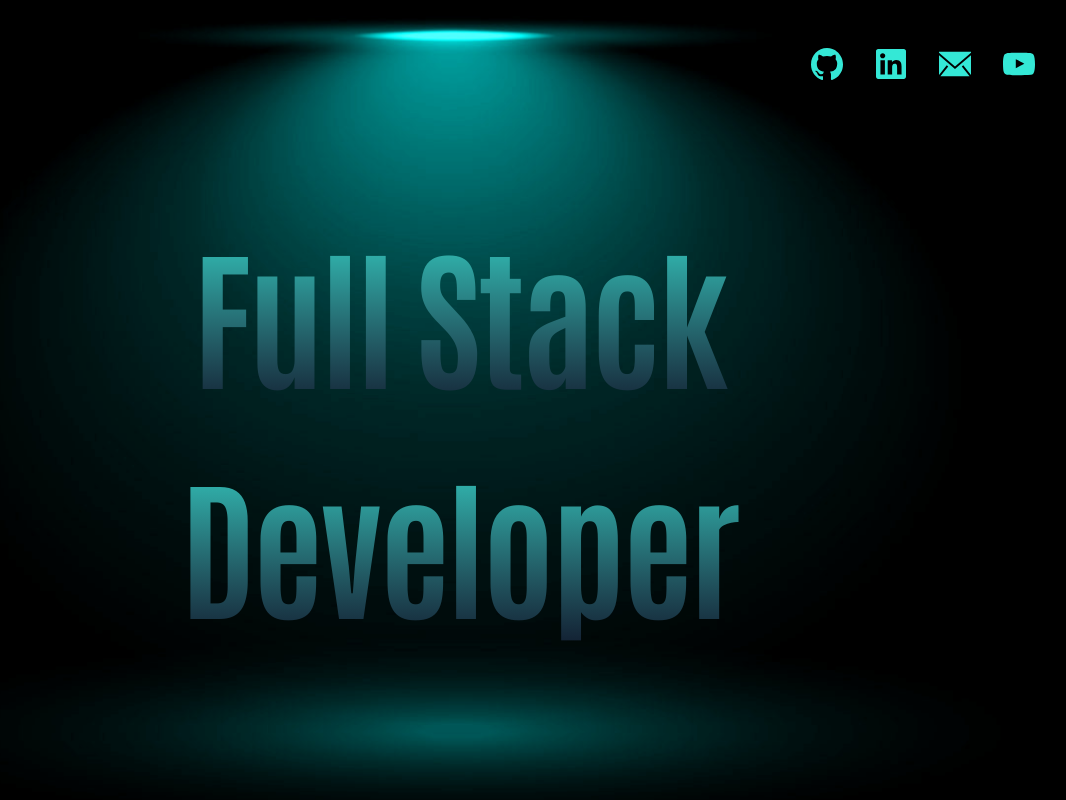
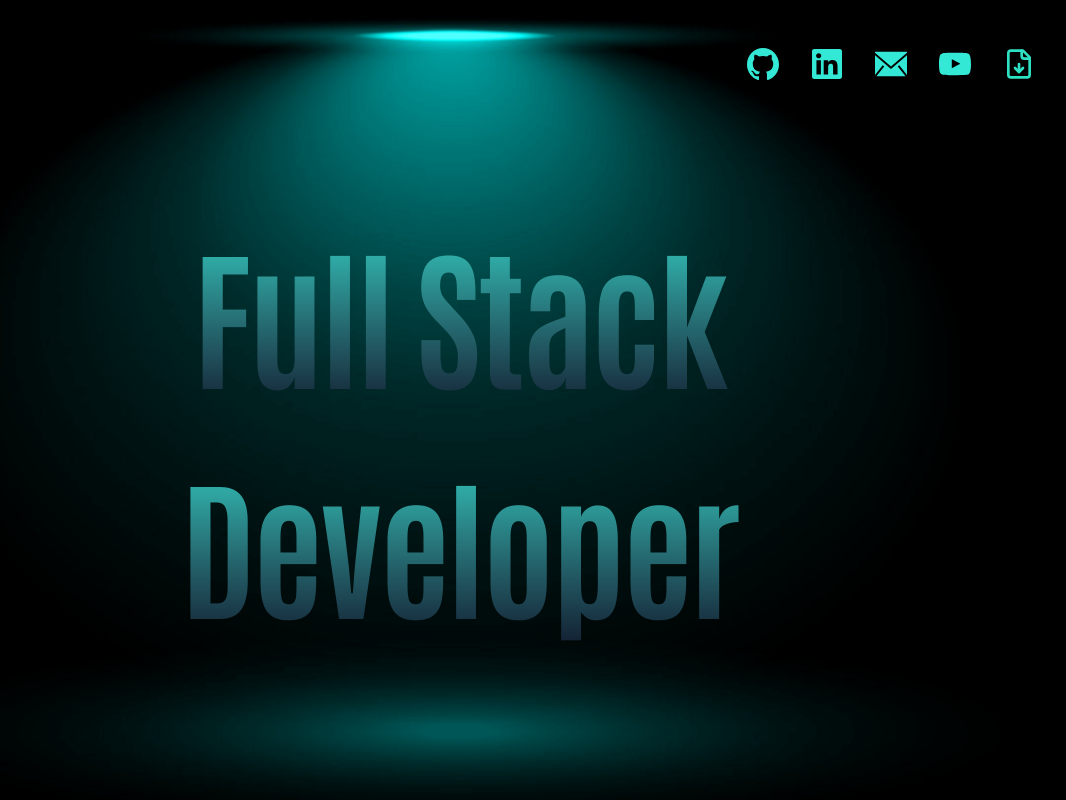
Before and after one commit to mike-v2/portfolio, a Next.js app: page / in a window 1280 px wide. Shown: the top 800 px of the page, without its empty margins (181-1247 px from the left). Built offline with nearby package versions, Linux system fonts and the light colour scheme.

Commit message:
Add button to download resume

```diff
--- a/app/home.components/mediaLinks.tsx
+++ b/app/home.components/mediaLinks.tsx
@@ -1,6 +1,7 @@
 import Image from 'next/image';
 
 import { Anchor } from '@/components/anchor';
+import { LuFileDown } from 'react-icons/lu';
 
 const icons = [
   {
@@ -31,7 +32,12 @@ export default function MediaLinks() {
       {icons &&
         icons.map((icon, i) => {
           return (
-            <Anchor href={icon.link} className='h-6 w-6 md:h-8 md:w-8' key={i}>
+            <a
+              target='_blank'
+              href={icon.link}
+              className='h-6 w-6 md:h-8 md:w-8'
+              key={i}
+            >
               <Image
                 src={icon.imagePath}
                 className='duration-250 filter-primary h-auto w-full transition hover:scale-125'
@@ -41,9 +47,19 @@ export default function MediaLinks() {
                 alt={`${icon.name} logo`}
                 key={i}
               />
-            </Anchor>
+            </a>
           );
         })}
+
+      {/* Resume Download Button */}
+      <a
+        href='/Resume - Michael McGuiness.pdf'
+        download='Resume - Michael McGuiness.pdf'
+        target='_blank'
+        className='duration-250 filter-primary flex h-6 w-6 items-center justify-center text-4xl transition hover:scale-125 md:h-8 md:w-8'
+      >
+        <LuFileDown />
+      </a>
     </div>
   );
 }
```
Also changed, not shown: 1 other file (tests, documents, lock files or other folders).
